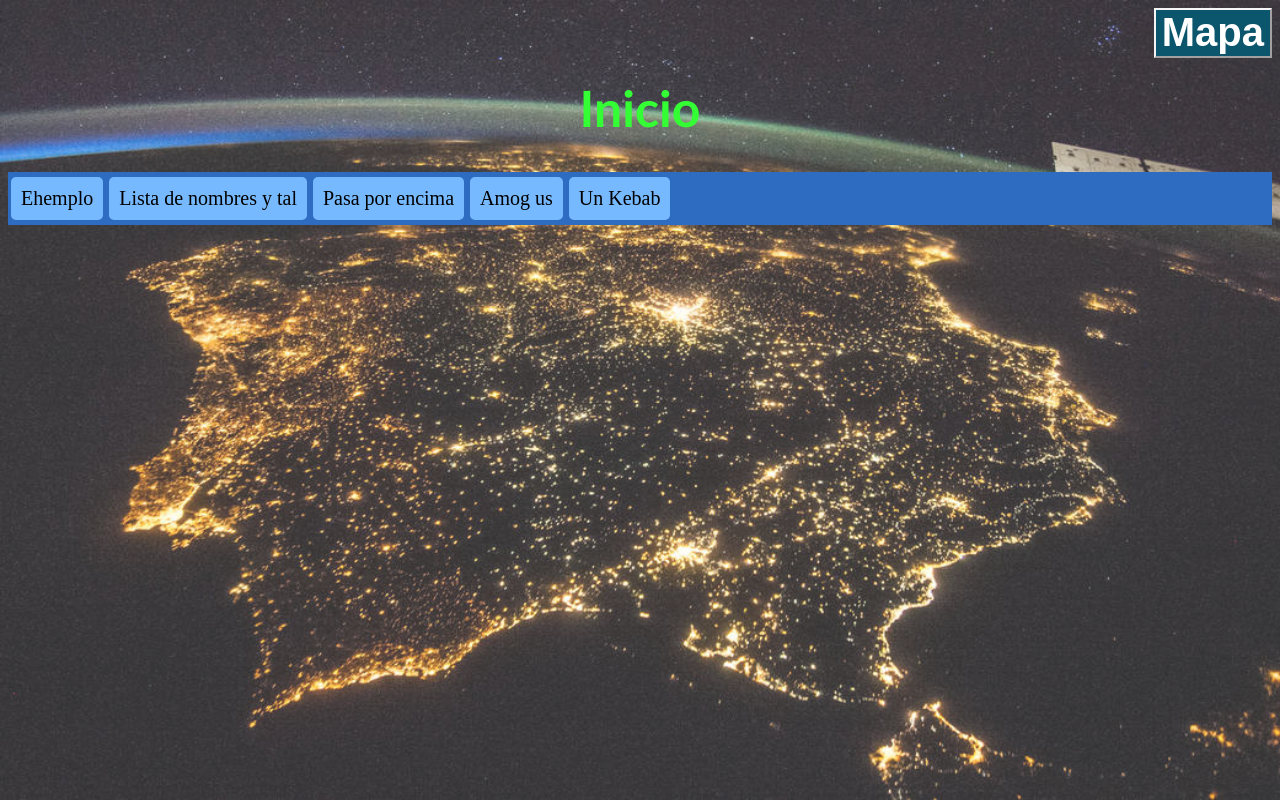
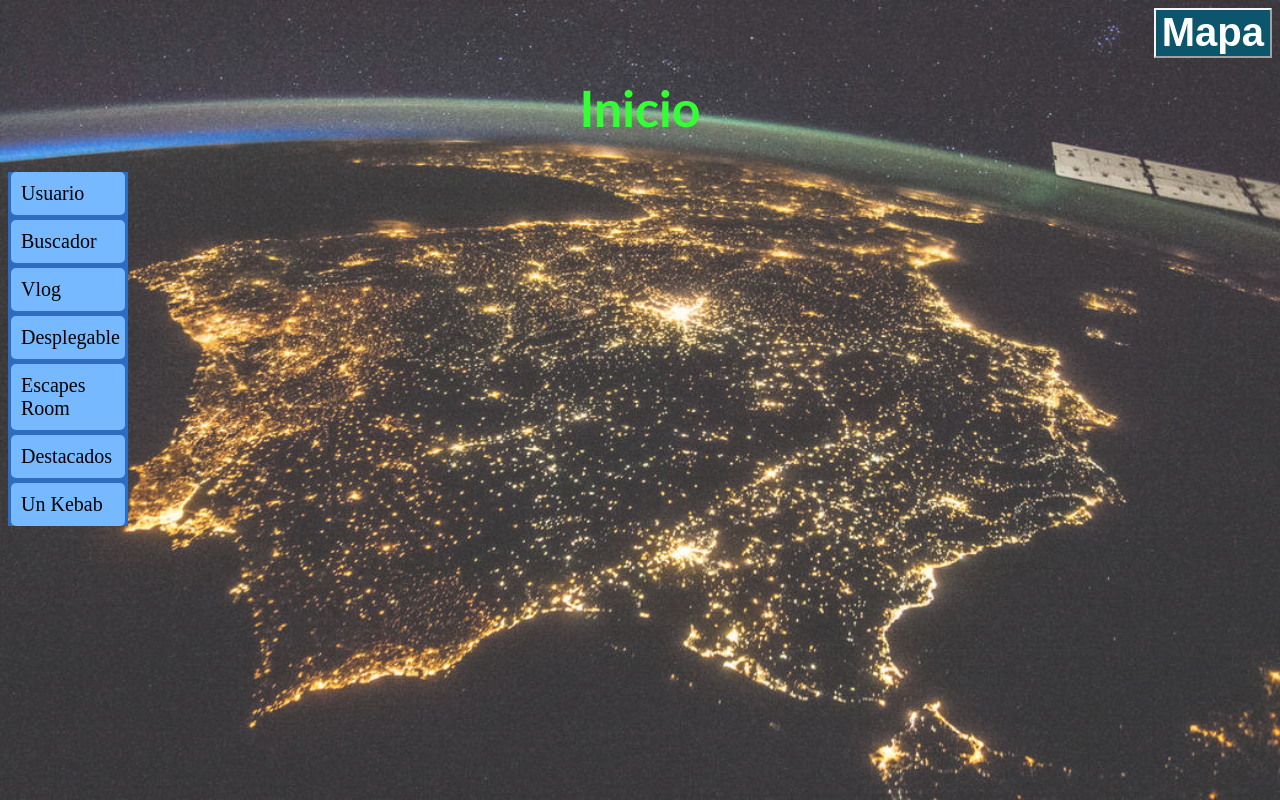
Before and after one commit to ErnestGomis/iRadarEye, a PHP site: page /html/paginaInicio.html in a window 1280 px wide. Run offline with PHP 8.4, Linux system fonts and the light colour scheme.

Commit message:
Lluna Mellado
Últimos cambios de la página de inicio con el menú más o menos echo.

```diff
--- a/css/paginaInicio.css
+++ b/css/paginaInicio.css
@@ -48,7 +48,8 @@ div.BloqueCentral{
 
 div.bloques-pseudoclase{
 	background-color:rgb(46, 108, 193);
-	display:flex;
+	display:block;
+    width: 120px;
 }
 
 div.bloques-pseudoclase>div{
@@ -58,6 +59,7 @@ div.bloques-pseudoclase>div{
 	margin:5px 3px 5px 3px;
 	border-radius:5px;
 	padding:10px;
+
 
 }
 
@@ -89,3 +91,11 @@ div.Lista-desplegable>ul {
 div.Lista-desplegable:hover>ul{
 	display:block;
 }
+
+.Boton {
+display: block;
+font-size: medium;
+font-family: 'Calibri';
+background-color: black;
+color:greenyellow;
+}
--- a/html/paginaInicio.html
+++ b/html/paginaInicio.html
@@ -16,19 +16,21 @@
             <h1 class="Titulo">Inicio</h1>
         </div>
         <div class="bloques-pseudoclase">
-			<div>Ehemplo <p class="stealth">Hide and Seek :D</p></div>
-				<div class="Lista-desplegable">Lista de nombres y tal
+			<div>Usuario<p class="stealth">Hide and Seek :D</p></div>
+            <div>Buscador<p class="stealth">Hide and Seek :D</p></div>
+            <div>Vlog<p class="stealth">Hide and Seek :D</p></div>
+				<div class="Lista-desplegable">Desplegable
 					<ul>
-						<li>Pepe</li>
-						<li>Master</li>
-						<li>Manin</li>
-						<li>Nhemezio</li>
-						<li>Chavalín</li>
-						<li>xXTuPadre2000Xx</li>
+						<button class="Boton" type="button"><li>Pepe</li></button>
+						<button class="Boton" type="button"><li>Master</li></button>
+						<button class="Boton" type="button"><li>lago</li></button>
+						<button class="Boton" type="button"><li>Mago</li></button>
+						<button class="Boton" type="button"><li>Chaval</li></button>
+						<button class="Boton" type="button"><li>puerco</li></button>
 					</ul>
 				</div>
-			<div>Pasa por encima<p class="stealth">Finalmeinchi, pvto el que lo lea</p></div>
-			<div>Amog us <p class="stealth">Quiero jugar Darksouls</p></div>
+			<div>Escapes Room<p class="stealth">Finalmeinchi, pvto el que lo lea</p></div>
+			<div>Destacados<p class="stealth">Quiero jugar Darksouls</p></div>
 			<div>Un Kebab <p class="stealth">Bien chopeadito, bien fresco</p></div>
 		</div>
     </body>
```
